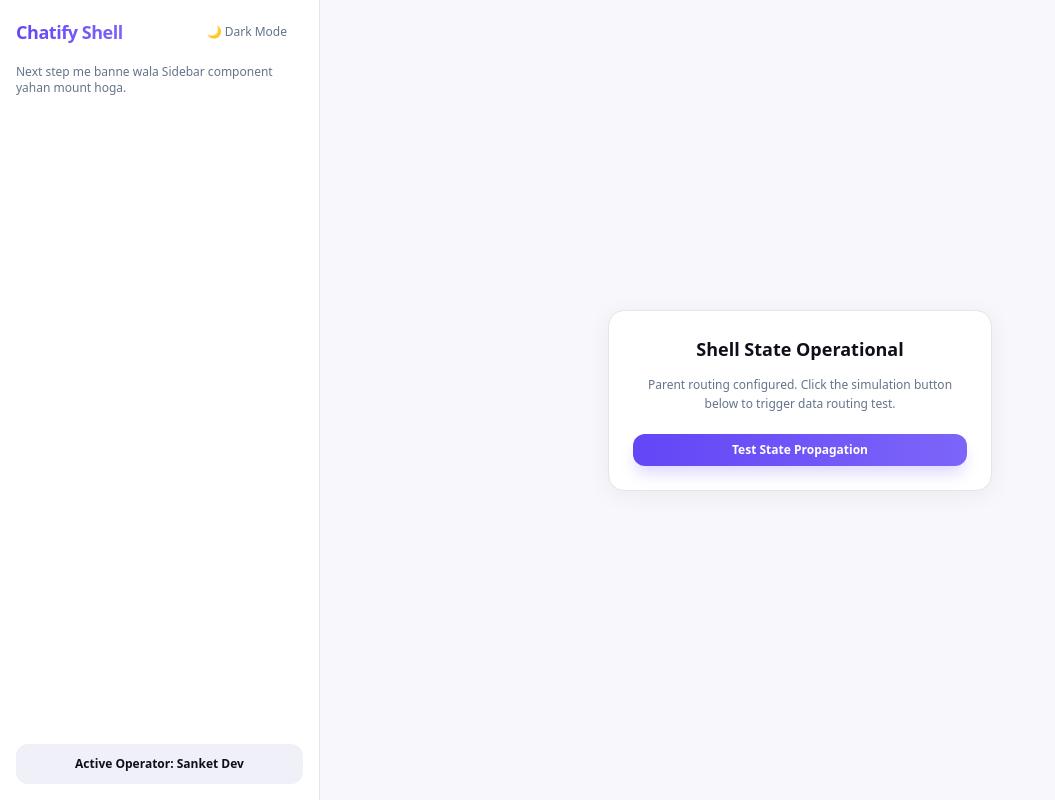
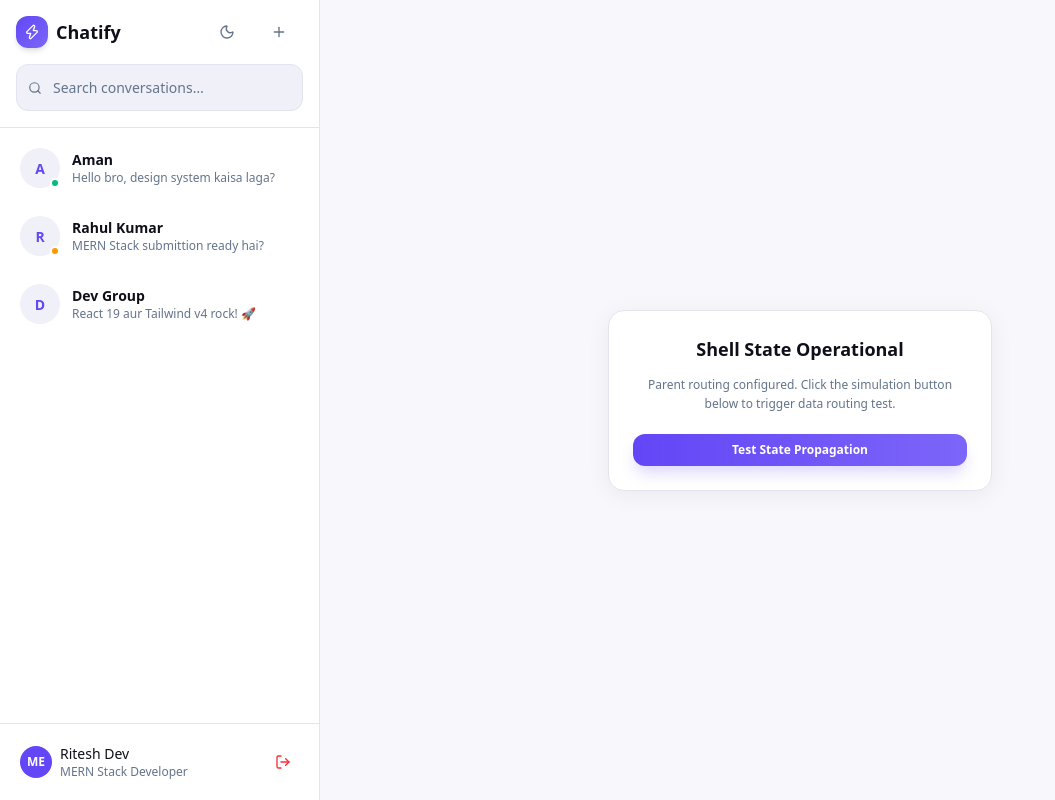
Before and after one commit to rite-ui/chatify, a React (Vite) app in the folder client/chatify/: page / in a window 1280 px wide. Shown: the whole page, without its empty margins (0-1055 px from the left). Built offline with nearby package versions, Linux system fonts and the light colour scheme.

Commit message:
refactor: simplify theme handling and integrate Sidebar component

```diff
--- a/client/chatify/src/App.jsx
+++ b/client/chatify/src/App.jsx
@@ -1,45 +1,19 @@
-import { useState, useEffect } from 'react';
+import { useState, } from 'react';
+import Sidebar from './components/layouts/Sidebar.jsx';
 
 export default function App() {
-  const [theme, setTheme] = useState('light');
   const [activeConversation, setActiveConversation] = useState(null);
-
-  useEffect(() => {
-    document.documentElement.setAttribute('data-theme', theme);
-    if (theme === 'dark') {
-      document.documentElement.classList.add('dark');
-    } else {
-      document.documentElement.classList.remove('dark');
-    }
-  }, [theme]);
-
-  const toggleTheme = () => {
-    setTheme((prev) => (prev === 'light' ? 'dark' : 'light'));
-  };
 
   return (
     <div className="flex h-screen w-screen bg-(--bg-primary) text-(--text-primary) overflow-hidden transition-colors duration-200">
 
-      {/* ================= SLOT A: SIDEBAR SHELL ================= */}
-      <div className="w-75 lg:w-80 h-full border-r border-(--border) bg-(--bg-card) flex flex-col justify-between p-4 shrink-0 shadow-(--shadow)">
-        <div className="space-y-4">
-          <div className="flex justify-between items-center">
-            <span className="font-bold text-lg tracking-tight bg-linear-to-r from-(--brand-600) to-(--brand-500) bg-clip-text text-transparent">
-              Chatify Shell
-            </span>
-            <button onClick={toggleTheme} className="btn-ghost text-xs cursor-pointer">
-              {theme === 'light' ? '🌙 Dark Mode' : '☀️ Light Mode'}
-            </button>
-          </div>
-          <p className="text-xs text-(--text-muted)">
-            Next step me banne wala Sidebar component yahan mount hoga.
-          </p>
-        </div>
-
-        <div className="p-3 rounded-xl bg-(--bg-secondary) text-xs text-center font-semibold">
-          Active Operator: Sanket Dev
-        </div>
-      </div>
+      {/* Humne saara dabba hata kar actual Component jod diya aur saari states bhej di */}
+      <Sidebar
+        //theme={theme}
+        //toggleTheme={toggleTheme}
+        activeConversation={activeConversation}
+        setActiveConversation={setActiveConversation}
+      />
 
       {/* ================= SLOT B: MAIN VIEW SHELL ================= */}
       <div className="flex-1 h-full flex flex-col justify-center items-center text-(--text-muted) bg-(--bg-primary)">
--- a/client/chatify/src/components/layouts/Sidebar.jsx
+++ b/client/chatify/src/components/layouts/Sidebar.jsx
@@ -1,132 +1,153 @@
-import { useEffect, useState } from 'react';
-import { Plus, Search, Settings, LogOut, Sun, Moon, Zap, MessageSquare } from 'lucide-react';
-import { motion, AnimatePresence } from 'framer-motion';
-import useChatStore from '../../context/chatStore.js';
-import useAuthStore from '../../context/authStore.js';
-import useThemeStore from '../../context/themeStore.js';
-import ConversationItem from '../chat/ConversationItem.jsx';
-import NewConversationModal from '../chat/NewConversationModal.jsx';
-import ProfileModal from './ProfileModal.jsx';
-import Avatar from '../ui/Avatar.jsx';
+import { useState, useEffect} from 'react'
+import { Plus, Search, LogOut, Sun, Moon, Zap, MessageSquare } from 'lucide-react';
 
-const Sidebar = () => {
-  const { conversations, fetchConversations, activeConversation, setActiveConversation, loading } = useChatStore();
-  const { user, logout } = useAuthStore();
-  const { theme, toggleTheme } = useThemeStore();
-  const [showNew, setShowNew] = useState(false);
-  const [showProfile, setShowProfile] = useState(false);
-  const [search, setSearch] = useState('');
+const Sidebar = ({ activeConversation, setActiveConversation }) => {
+  const [theme, setTheme] = useState('light');
+  const [search,setSearch] = useState ('')
+  const [loading, setLoading] = useState(true);
 
-  useEffect(() => { fetchConversations(); }, [fetchConversations]);
+    useEffect(() => {
+      document.documentElement.setAttribute('data-theme', theme);
+      if (theme === 'dark') {
+        document.documentElement.classList.add('dark');
+      } else {
+        document.documentElement.classList.remove('dark');
+      }
+    }, [theme]);
+    // 1.2 seconds ka fake delay taaki loading state (skeleton) test ho sake
+  useEffect(() => {
+    const timer = setTimeout(() => setLoading(false), 1200);
+    return () => clearTimeout(timer);
+  }, []);
 
+  // Dummy Conversations Data (Exactly unhi keys ke sath jo database me hoti hain)
+  const conversations = [
+    { _id: "1", name: "Aman", lastMessage: "Hello bro, design system kaisa laga?", status: "online" },
+    { _id: "2", name: "Rahul Kumar", lastMessage: "MERN Stack submittion ready hai?", status: "away" },
+    { _id: "3", name: "Dev Group", lastMessage: "React 19 aur Tailwind v4 rock! 🚀", status: "none" }
+  ];
+
+  // Dynamic Search Filter Logic
   const filtered = conversations.filter((c) => {
     if (!search) return true;
-    const other = c.participants?.find((p) => p._id !== user?._id);
-    const name = c.type === 'group' ? c.name : other?.username || '';
-    return name.toLowerCase().includes(search.toLowerCase());
+    return c.name.toLowerCase().includes(search.toLowerCase());
   });
 
+    const toggleTheme = () => {
+    setTheme((prev) => (prev === 'light' ? 'dark' : 'light'));
+  };
   return (
     <>
-      <div className="w-[300px] lg:w-[320px] flex flex-col border-r border-[var(--border)] bg-[var(--bg-card)] shrink-0">
-        {/* Header */}
-        <div className="px-4 py-4 border-b border-[var(--border)]">
-          <div className="flex items-center justify-between mb-4">
-            <div className="flex items-center gap-2">
-              <div className="w-8 h-8 rounded-xl bg-gradient-to-br from-brand-500 to-brand-700 flex items-center justify-center">
-                <Zap className="w-4 h-4 text-white" />
+      <div className='w-75 lg:w-80 flex flex-col border-r border-(--border) bg-(--bg-card) shrink-0 h-full shadow-(--shadow)'>
+
+        {/* 1. HEADER: Brand Name aur Top Controls */}
+        <div className='px-4 py-4 border-b border-(--border)'>
+          <div className='flex items-center justify-between mb-4'>
+            <div className='flex items-center gap-2'>
+              <div className='w-8 h-8 rounded-xl bg-linear-to-br from-(--brand-600) to-(--brand-500) flex items-center justify-center shadow-md'>
+                <Zap className='w-4 h-4 text-white'/>
               </div>
-              <span className="font-display font-bold text-lg text-[var(--text-primary)]">ChatApp</span>
+              <span className="font-bold text-lg text-(--text-primary)">Chatify</span>
             </div>
-            <div className="flex items-center gap-1">
-              <button onClick={toggleTheme} className="btn-ghost p-2" title="Toggle theme">
-                {theme === 'dark' ? <Sun className="w-4 h-4" /> : <Moon className="w-4 h-4" />}
+
+            <div className='flex items-center gap-1'>
+              <button onClick={toggleTheme} className="btn-ghost" title="Toggle theme">
+                {theme === 'dark' ? <Sun className="w-4 h-4 text-amber-400" /> : <Moon className="w-4 h-4" />}
               </button>
-              <button onClick={() => setShowNew(true)} className="btn-ghost p-2" title="New conversation">
-                <Plus className="w-4 h-4" />
+              <button  className="btn-ghost" title="New conversation">
+                <Plus className='w-4 h-4'/>
               </button>
             </div>
           </div>
-
-          {/* Search */}
-          <div className="relative">
-            <Search className="absolute left-3 top-1/2 -translate-y-1/2 w-3.5 h-3.5 text-[var(--text-muted)]" />
+          {/* SEARCH BAR (Uses custom utility from index.css) */}
+          <div className='relative'>
+            <Search className='absolute left-3 top-1/2 -translate-y-1/2 w-3.5 h-3.5 text-(--text-muted)'/>
             <input
               type="text"
-              placeholder="Search conversations…"
+              placeholder='Search conversations…'
               value={search}
               onChange={(e) => setSearch(e.target.value)}
-              className="input-field pl-9 py-2 text-sm"
+              className="input-field pl-9!"
             />
           </div>
+          <div></div>
         </div>
 
-        {/* Conversations list */}
-        <div className="flex-1 overflow-y-auto py-2 px-2">
+        {/* 2. MIDDLE AREA: Dynamic List / Skeleton Loader */}
+        <div className='flex-1 overflow-y-auto py-2 px-2 space-y-1'>
           {loading ? (
-            <div className="space-y-2 px-2 py-2">
-              {[...Array(5)].map((_, i) => (
-                <div key={i} className="flex items-center gap-3 p-3 rounded-xl">
-                  <div className="w-10 h-10 rounded-full bg-[var(--bg-secondary)] animate-pulse" />
+            /* SKELETON LOADER (Jab page refresh hota hai) */
+            <div className="space-y-2 px-1">
+              {[...Array(4)].map((_, i) =>(
+                <div key={i} className="flex items-center gap-3 p-3 rounded-xl bg-(--bg-secondary)/40 animate-pulse">
+                  <div className="w-10 h-10 rounded-full bg-(--bg-secondary) shrink-0">
                     <div className="flex-1 space-y-2">
-                    <div className="h-3 bg-[var(--bg-secondary)] rounded animate-pulse w-3/4" />
-                    <div className="h-2.5 bg-[var(--bg-secondary)] rounded animate-pulse w-1/2" />
+                      <div className="h-3 bg-(--bg-secondary) rounded w-3/4" />
+                    </div>
                   </div>
                 </div>
               ))}
             </div>
           ) : filtered.length === 0 ? (
-            <div className="flex flex-col items-center justify-center h-48 gap-3 text-center px-4">
-              <MessageSquare className="w-10 h-10 text-[var(--text-muted)]/40" />
-              <p className="text-sm text-[var(--text-muted)]">
+            /* EMPTY STATE (Jab search me kuch match na kare) */
+            <div className="flex flex-col items-center justify-center h-48 gap-2 text-center px-4 text-(--text-muted)">
+              <MessageSquare className="w-8 h-8 opacity-40" />
+              <p className="text-sm">
                 {search ? 'No conversations match your search' : 'No conversations yet'}
               </p>
               {!search && (
-                <button onClick={() => setShowNew(true)} className="btn-primary text-xs px-4 py-2">
+                <button  className="btn-primary text-xs px-4 py-2">
                   <Plus className="w-3 h-3" /> Start a conversation
                 </button>
               )}
             </div>
-          ) : (
-            <AnimatePresence>
-              {filtered.map((conv) => (
-                <motion.div
+          ):(
+            /* ACTUAL CHAT LIST RENDER */
+            filtered.map((conv) => {
+              const isActive = activeConversation?._id === conv._id;
+              return (
+                <div
                 key={conv._id}
-                  layout
-                  initial={{ opacity: 0, x: -10 }}
-                  animate={{ opacity: 1, x: 0 }}
-                  exit={{ opacity: 0, x: -10 }}
+                onClick={() => setActiveConversation(conv)}
+                className={`sidebar-item ${isActive ? 'sidebar-item-active' : ''}`}
                 >
-                  <ConversationItem
-                    conversation={conv}
-                    isActive={activeConversation?._id === conv._id}
-                    onClick={() => setActiveConversation(conv)}
-                  />
-                </motion.div>
-              ))}
-            </AnimatePresence>
+                  {/* Avatar & Status Dot */}
+                  <div className="relative shrink-0">
+                    <div className="w-10 h-10 rounded-full bg-(--bg-secondary) text-(--brand-600) font-bold flex items-center justify-center">
+                      {conv.name[0]}
+                    </div>
+                    {conv.status !== 'none' &&(
+                      <span className={`status-dot absolute bottom-0 right-0 ${conv.status === 'online' ? 'bg-emerald-500' : 'bg-amber-500'}`} />
                     )}
                   </div>
-
-        {/* User footer */}
-        <div className="px-3 py-3 border-t border-[var(--border)] flex items-center gap-2">
-          <button onClick={() => setShowProfile(true)} className="flex items-center gap-2 flex-1 min-w-0 rounded-xl p-2 hover:bg-[var(--bg-secondary)] transition-colors">
-            <Avatar user={user} size="sm" showStatus />
-            <div className="flex-1 min-w-0 text-left">
-              <p className="text-sm font-medium text-[var(--text-primary)] truncate">{user?.username}</p>
-              <p className="text-xs text-[var(--text-muted)] truncate">{user?.bio || 'Set a bio…'}</p>
+                  {/* Chat Metadata */}
+                  <div className="flex-1 min-w-0">
+                    <p className="font-semibold text-sm text-(--text-primary) truncate">{conv.name}</p>
+                    <p className="text-xs text-(--text-muted) truncate">{conv.lastMessage}</p>
                   </div>
-          </button>
-          <button onClick={logout} title="Logout" className="btn-ghost p-2 text-[var(--text-muted)] hover:text-red-500">
+                </div>
+              );
+            })
+          )}
+        </div>
+          {/* 3. FOOTER: Active User Profile */}
+          <div className='px-3 py-3 border-t border-(--border) flex items-center gap-2 bg-(--bg-card)'>
+            <div className='flex items-center gap-2 flex-1 min-w-0 rounded-xl p-2 text-left'>
+              <div className='w-8 h-8 rounded-full bg-(--brand-600) text-white flex items-center justify-center font-bold text-xs shrink-0'>
+                ME
+              </div>
+              <div className="flex-1 min-w-0">
+                <p className="text-sm font-medium text-(--text-primary) truncate">Ritesh Dev</p>
+                <p className="text-xs text-(--text-muted) truncate">MERN Stack Developer</p>
+              </div>
+            </div>
+            <button className="btn-ghost text-red-500!" title="Logout">
               <LogOut className="w-4 h-4" />
             </button>
           </div>
       </div>
+    </>
+  )
+}
 
-      <NewConversationModal isOpen={showNew} onClose={() => setShowNew(false)} />
-      <ProfileModal isOpen={showProfile} onClose={() => setShowProfile(false)} />
-    </>
-  );
-};
-
-export default Sidebar;
+export default Sidebar
```
Lines whose indentation alone changed are shown as unchanged.
